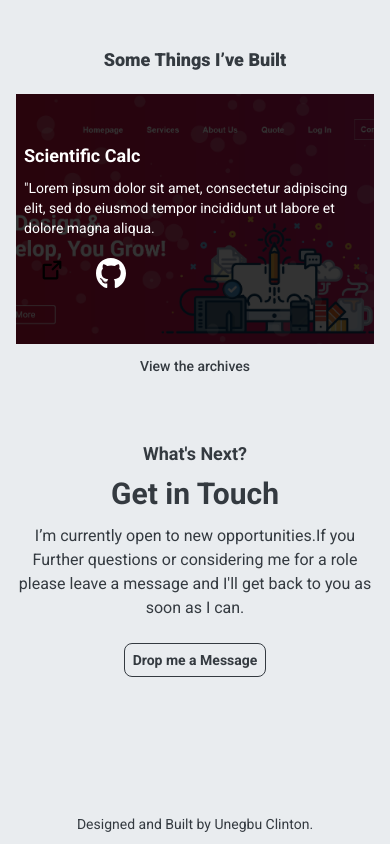
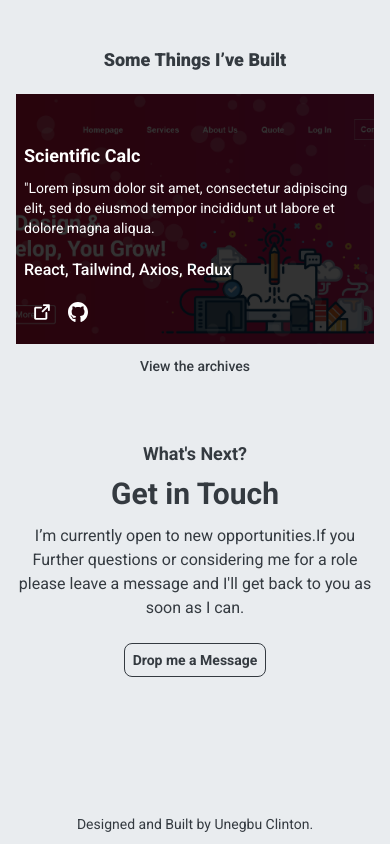
Before and after one commit to unegbuclinton/me, a React (Vite) app: page / in a window 390 px wide. Shown: the part 2179-3023 px from the top of the page. Built offline with nearby package versions, Linux system fonts and the light colour scheme.

Commit message:
update UI

```diff
--- a/src/assets/svgs/index.jsx
+++ b/src/assets/svgs/index.jsx
@@ -7,4 +7,5 @@ export { ReactComponent as DPIconMenu } from "./menu.svg";
 export { ReactComponent as DPIconClose } from "./closeIcon.svg";
 export { ReactComponent as DPIconGItMobile } from "./githubMobile.svg";
 export { ReactComponent as DPIconPreview } from "./preview.svg";
+export { ReactComponent as DPIconPreviewMobile } from "./previewMobile.svg";
 export { ReactComponent as DPIcongitNav } from "./gitNav.svg";
--- a/src/components/Works.jsx
+++ b/src/components/Works.jsx
@@ -1,5 +1,10 @@
 import React from "react";
-import { DPIconGit, DPIconGItMobile, DPIconPreview } from "../assets/svgs";
+import {
+  DPIconGit,
+  DPIconGItMobile,
+  DPIconPreview,
+  DPIconPreviewMobile,
+} from "../assets/svgs";
 import img from "../assets/images/project1.png";
 import "./comp.css";
 const Works = () => {
@@ -16,6 +21,7 @@ const Works = () => {
             "Lorem ipsum dolor sit amet, consectetur adipiscing elit, sed do
             eiusmod tempor incididunt ut labore et dolore magna aliqua.
           </p>
+          <p className="mt-5 font-medium">React, Tailwind, Axios, Redux</p>
           <div className="flex gap-3 mt-2">
             <a
               href="#"
@@ -45,16 +51,19 @@ const Works = () => {
                   "Lorem ipsum dolor sit amet, consectetur adipiscing elit, sed
                   do eiusmod tempor incididunt ut labore et dolore magna aliqua.
                 </p>
+                <p className="mt-5 font-medium">
+                  React, Tailwind, Axios, Redux
+                </p>
                 <div className="flex mt-4 text-sm">
                   <a
                     href="#"
-                    className="py-1 px-4  lg:border-onyx font-semibold"
+                    className="py-1 px-2  lg:border-onyx font-semibold"
                   >
-                    <DPIconPreview />
+                    <DPIconPreviewMobile />
                   </a>
                   <a
                     href="#"
-                    className="flex items-center gap-2 font-semibold py-1 px-4 lg:border-onyx "
+                    className="flex items-center gap-2 font-semibold py-1 px-2 lg:border-onyx "
                   >
                     <span>
                       <DPIconGItMobile />
--- a/src/components/comp.css
+++ b/src/components/comp.css
@@ -158,7 +158,7 @@ text-decoration: underline;
     width: 90%;
     height: 97%;
     top: -21px;
-    border: 3px solid #343A40;
+    border: 2px solid #343A40;
     right: -37px;
     z-index:-1;
 
```
Also changed, not shown: src/assets/svgs/githubMobile.svg, src/assets/svgs/previewMobile.svg (added).
